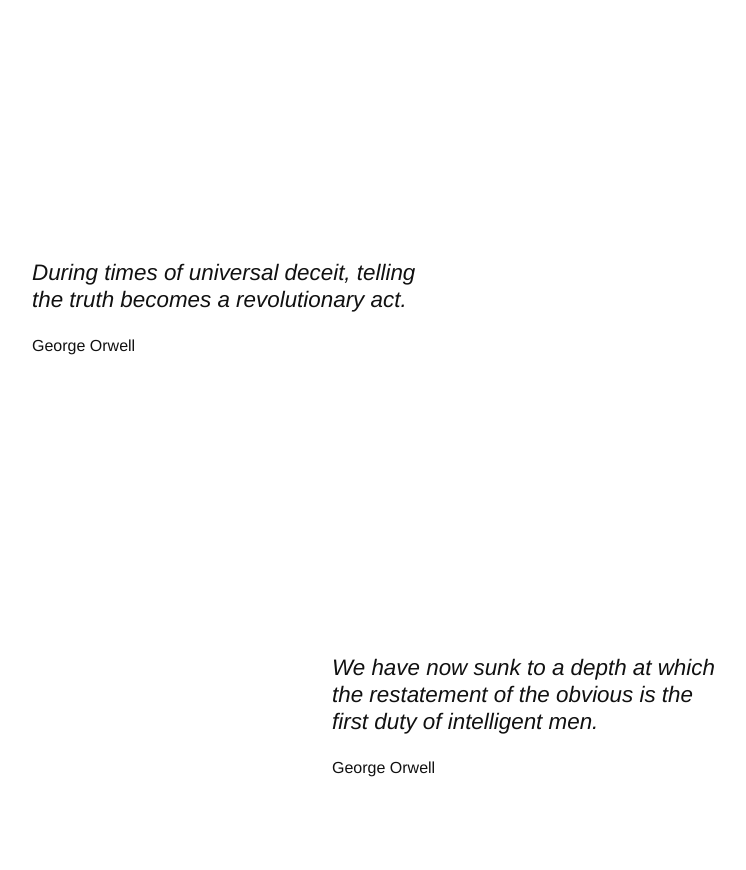
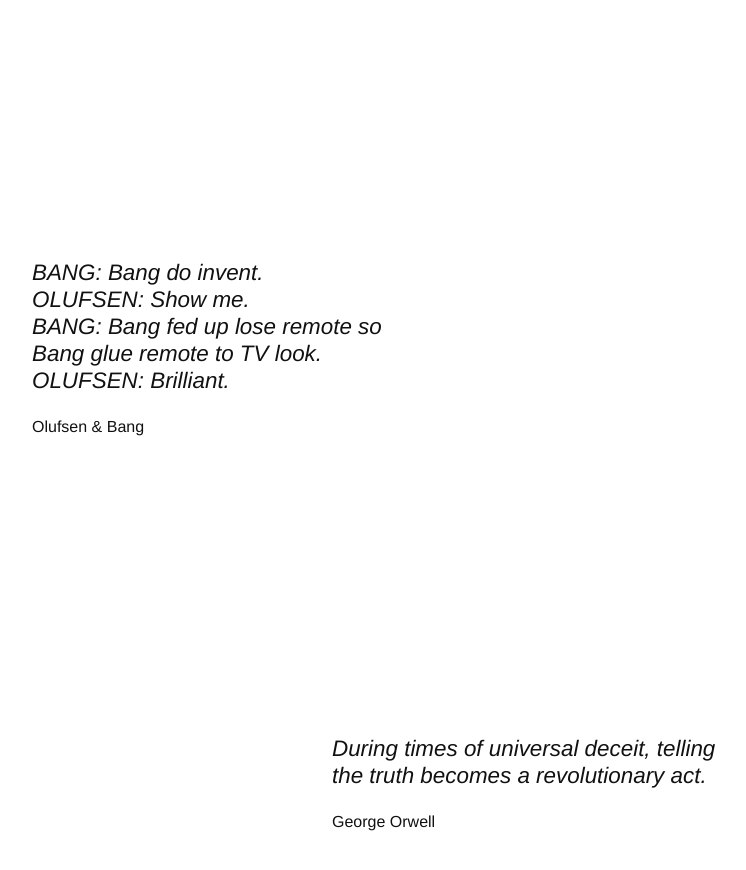
Before and after one commit to mcuquet/mcuquet.github.io, a Jekyll site: the page built from Cites.md, in a window 1280 px wide and 900 px high, scrolled down 18920 px. Shown: the top 870 px of the window, without its empty margins (288-1034 px from the left). Built offline with Jekyll 4.4.1, drawn with Linux system fonts in a browser that asks for light colours.

Commit message:
chg: nova cita

```diff
--- a/_data/cites.yml
+++ b/_data/cites.yml
@@ -161,6 +161,9 @@
 
 ## O
 
+- autor: "Olufsen & Bang"
+  cita : "BANG: Bang do invent.<br/>OLUFSEN: Show me.<br/>BANG: Bang fed up lose remote so Bang glue remote to TV look.<br/>OLUFSEN: Brilliant."
+
 - autor: "George Orwell"
   cita: "During times of universal deceit, telling the truth becomes a revolutionary act."
 
```
